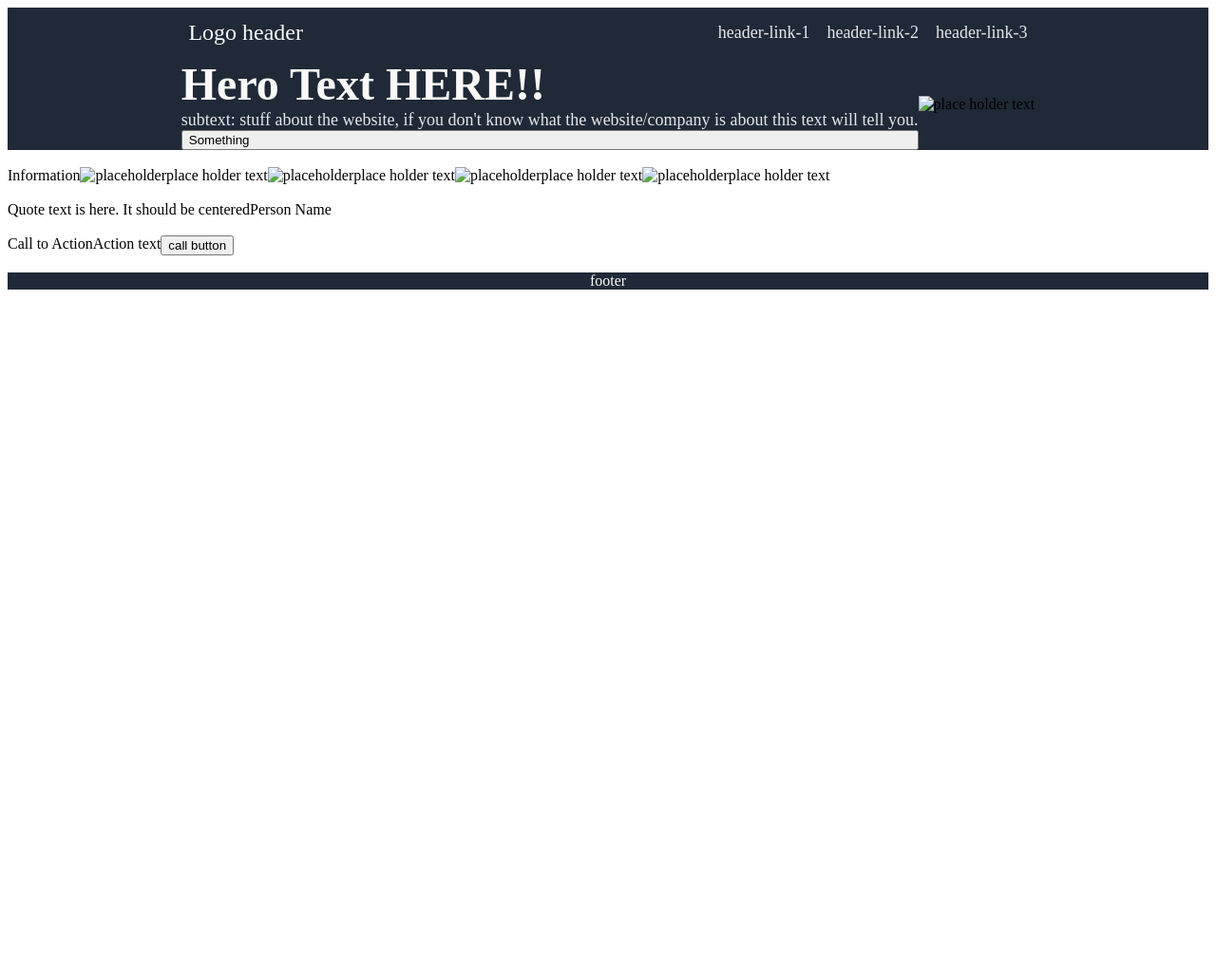
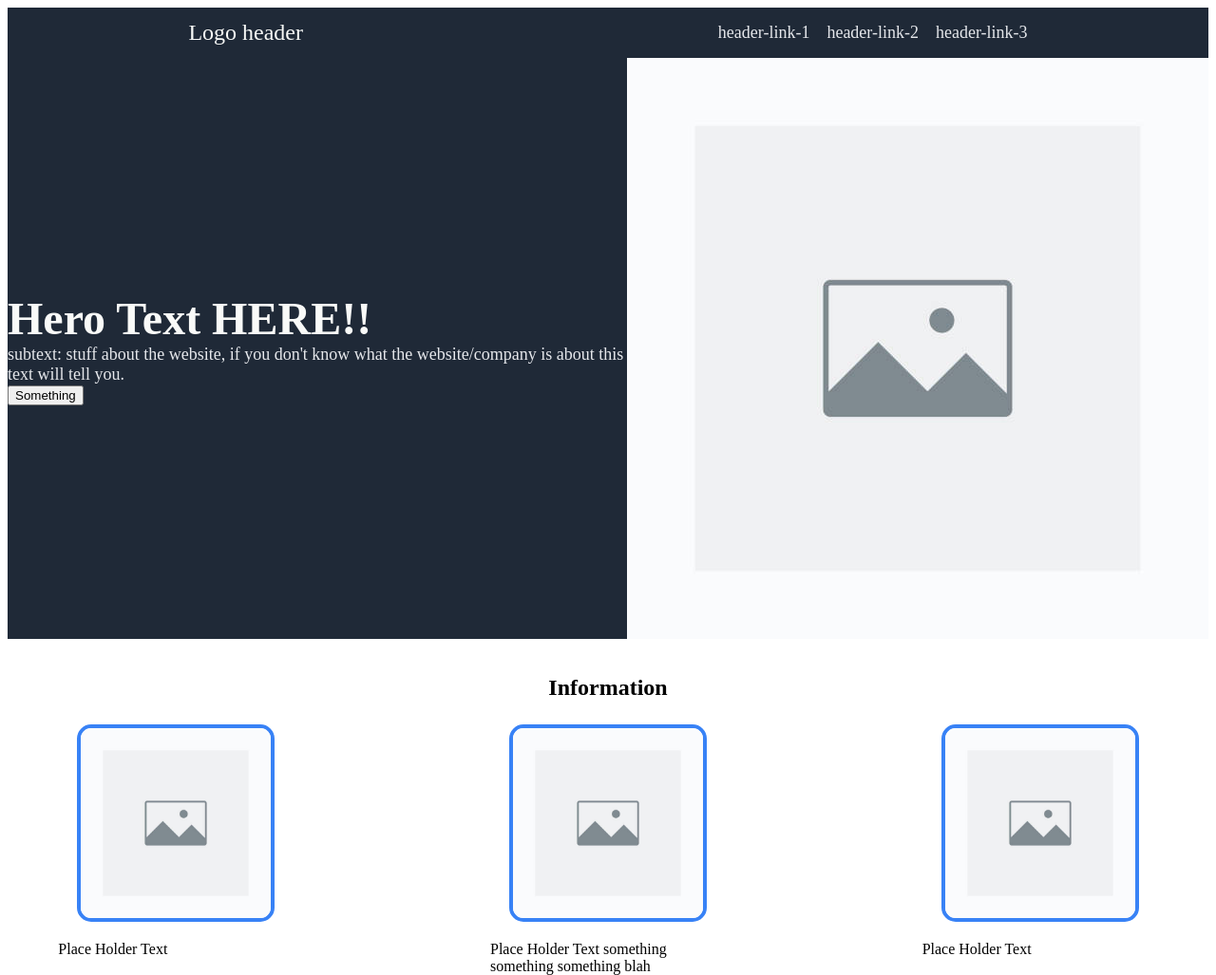
Before and after one commit to Armadz/landing-page, a plain HTML site: page index.html in a window 1280 px wide. Shown: the top 1027 px of the page at 95% size. Before the commit the page ends 800 px from the top, so only its background shows below. Drawn offline with Linux system fonts and the light colour scheme.

Commit message:
Changes method for Applying Flexbox

```diff
--- a/index.html
+++ b/index.html
@@ -6,6 +6,7 @@
         <title>Landing Page</title>
     </head>
     <body>
+    <div class="container">
         <div class="top">
                 <div class="header">
                     <div class="logo">Logo header</div>
@@ -20,28 +21,28 @@
                         <div class="hero-text">Hero Text HERE!!</div>
                         <div class="subhero-text">subtext: stuff about the website, if you don't know what the website/company is about this text will tell you. </div>
                         <button class="hero-button">Something</button>
-                </div>
-                <img src="" alt="place holder text">
+                    </div class='hero-img'>
+                    <img src="./images/placeholder.jpg" alt="place holder text">
                 </div>
             </div>
             <div class="info-body">
-            <div class="information">Information</div>
-            <div class="info-container">
-                <div clas="info">
-                    <img src="" alt="placeholder">
-                    <div class="info-text">place holder text</div>
+                <h2>Information</h2>
+                <div class="content">
+                    <div>
+                        <img src="./images/placeholder.jpg" alt="placeholder">
+                        <p>Place Holder Text</p>
                     </div>
-                <div clas="info">
-                    <img src="" alt="placeholder">
-                    <div class="info-text">place holder text</div>
+                    <div>
+                        <img src="./images/placeholder.jpg" alt="placeholder">
+                        <p>Place Holder Text something something something blah blah blah Place Holder Text something something something blah blah blah Place Holder Text something something something blah blah blah</p>
                     </div>
-                <div clas="info">
-                    <img src="" alt="placeholder">
-                    <div class="info-text">place holder text</div>
+                    <div>
+                        <img src="./images/placeholder.jpg" alt="placeholder">
+                        <p>Place Holder Text</p>
                     </div>
-                <div clas="info">
-                    <img src="" alt="placeholder">
-                    <div class="info-text">place holder text</div>
+                    <div>
+                        <img src="./images/placeholder.jpg" alt="placeholder">
+                        <p>Place Holder Text</p>
                     </div>
                 </div>
             </div>
@@ -57,5 +58,6 @@
                     <button class="call-button">call button</button>
             </div>
             <div class="footer">footer</div>
+    </div>
     </body>
 </html>
--- a/style.css
+++ b/style.css
@@ -1,7 +1,4 @@
-body * {
-    display: flex;
-}
-body {
+.container {
     display: flex;
     align-items: space-between;
     flex-direction: column;
@@ -9,6 +6,7 @@ body {
 }
 
 .header {
+    display: flex;
     flex-direction: row;
     justify-content: space-around;
     align-items: center;
@@ -22,6 +20,7 @@ body {
 }
 
 .hero {
+    display: flex;
     flex-direction: row;
     align-items: center;
     justify-content: center;
@@ -32,6 +31,7 @@ body {
 }
 
 ul {
+    display: flex;
     flex-direction: row;
     gap: 18px;
     list-style: none;
@@ -60,8 +60,42 @@ a,
 }
 
 .footer {
+    display: flex;
     background-color: #1f2937;
     align-content: center;
     justify-content: center;
     color: #f9faf8;
 }
+
+.info-body {
+    display: flex;
+    flex-direction: column;
+    align-items: center;
+    flex-wrap: wrap;
+}
+
+.content img {
+    width: 200px;
+    height: 200px;
+    object-fit: cover;
+    border: 4px solid #3882F6;
+    border-radius: 15px;
+    margin: 5px 20px 0px 20px;
+}
+
+.content {
+    display: flex;
+    justify-content: space-around;
+    flex-wrap: wrap;
+    gap: 100px;
+}
+
+.hero-img {
+    width: 200px;
+    height: 200px;
+}
+
+p {
+    max-width: 200px;
+    height: auto;
+}
```
Also changed, not shown: images/placeholder.jpg (added). Lines whose indentation alone changed are shown as unchanged.
